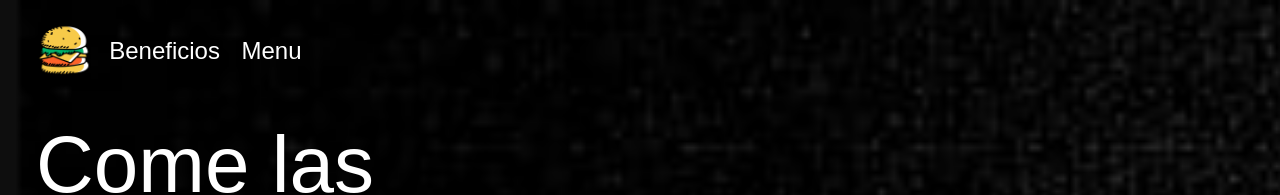
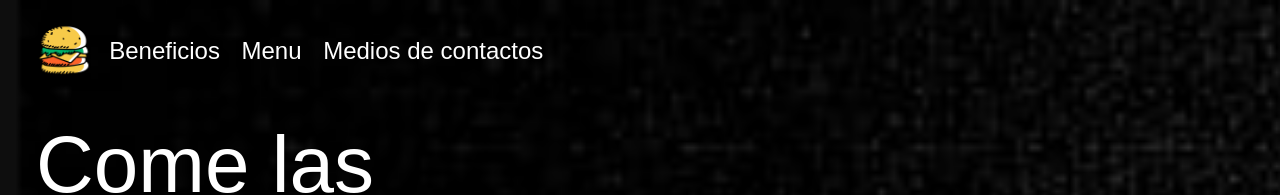
Before and after one commit to RodrigoCaceres98/PrimerParcial-Interface, a plain HTML site: page index.html in a window 1280 px wide. Shown: the top 195 px of the page. Drawn offline with nearby package versions, Linux system fonts and the light colour scheme; a web font is replaced by a local one.

Commit message:
trabajo terminado

```diff
--- a/index.html
+++ b/index.html
@@ -27,6 +27,11 @@
                         <li class="nav-item ">
                             <button class="bg-transparent border-0" onclick="DireccionarAMenu()">
                                 <p class="fontSizeP letraClara">Menu</p>
+                            </a>
+                        </li>
+                        <li class="nav-item ">
+                            <button class="bg-transparent border-0" onclick="DireccionarAFooter()">
+                                <p class="fontSizeP letraClara">Medios de contactos</p>
                             </a>
                         </li>
                     </ul>
```
